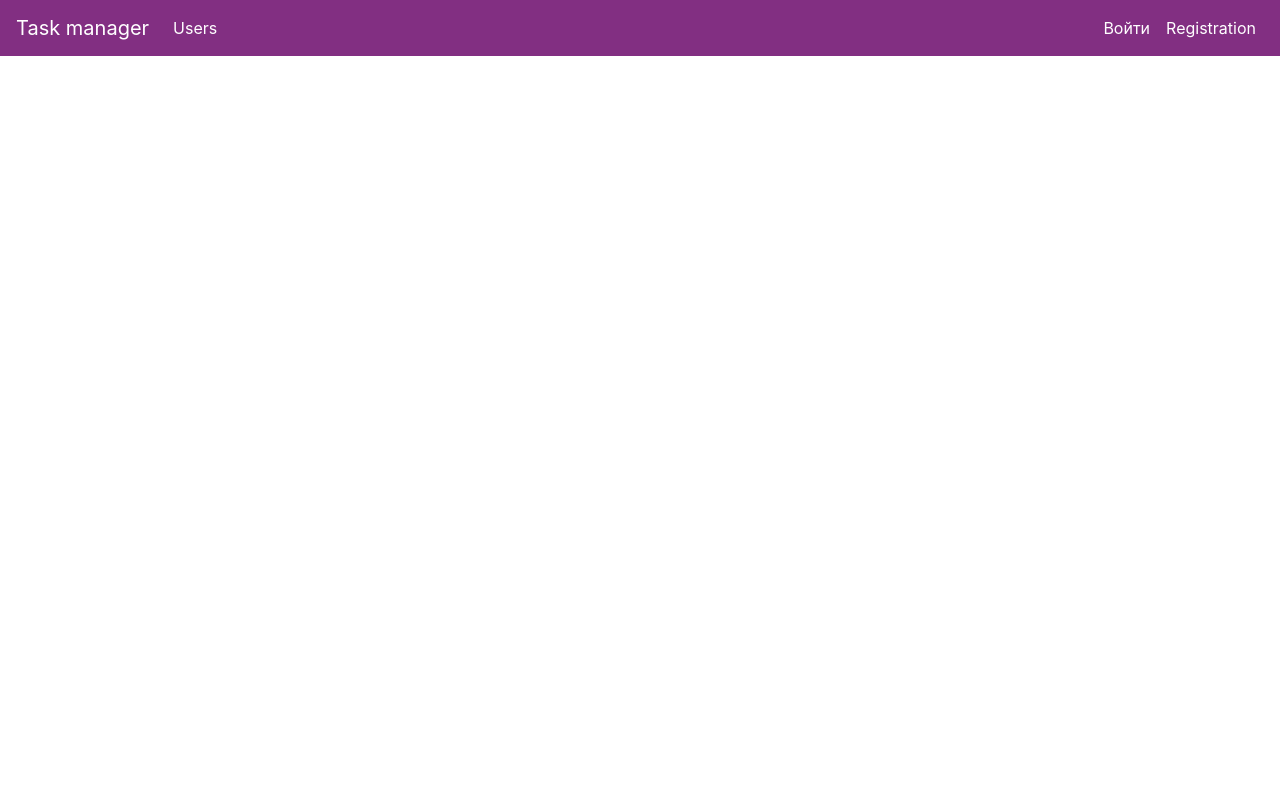
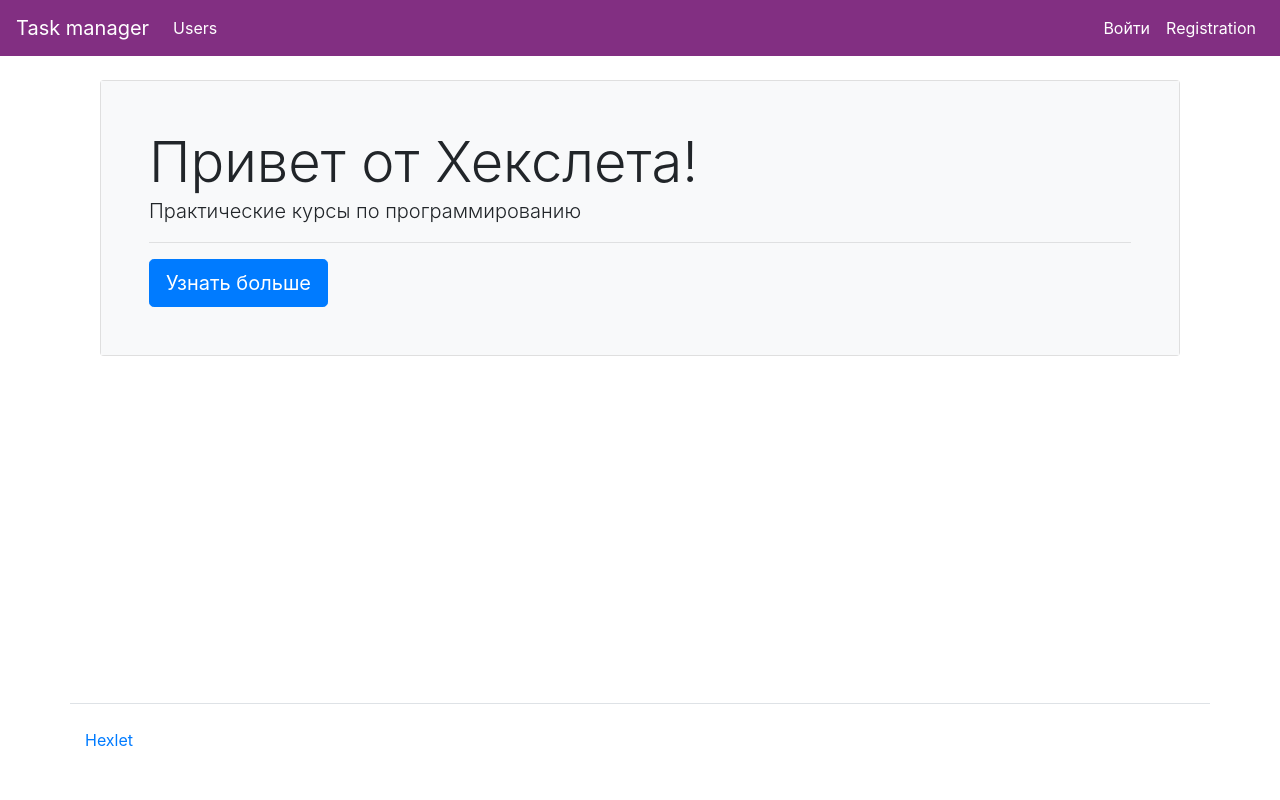
Before and after one commit to Valerii-Denisov/python-project-52, a Django app: page / in a window 1280 px wide. Run offline with Django 4.2, Linux system fonts and the light colour scheme; some libraries are stand-ins or nearby versions.

Commit message:
adding card

```diff
--- a/task_manager/templates/base.html
+++ b/task_manager/templates/base.html
@@ -16,26 +16,44 @@
     <title>{% translate "Task manager" %}</title>
 </head>
 
-<nav class="navbar navbar-expand-lg navbar-dark"
-     style="background-color: #822f82">
+<nav class="navbar navbar-expand-lg navbar-dark" style="background-color: #822f82">
+<body class="d-flex flex-column min-vh-100">
     <a class="navbar-brand" href="#">{% translate "Task manager" %}</a>
-  <button class="navbar-toggler" type="button" data-toggle="collapse" data-target="#navbarSupportedContent" aria-controls="navbarSupportedContent" aria-expanded="false" aria-label="Toggle navigation">
+    <button aria-controls="navbarSupportedContent" aria-expanded="false"
+            aria-label="Toggle navigation"
+            class="navbar-toggler"
+            data-target="#navbarSupportedContent" data-toggle="collapse"
+            type="button">
         <span class="navbar-toggler-icon"></span>
     </button>
 
     <div class="collapse navbar-collapse" id="navbarSupportedContent">
         <ul class="navbar-nav mr-auto">
             <li class="nav-item active">
-        <a class="nav-link" href="#">{% translate "Users" %} <span class="sr-only">(current)</span></a>
+                <a class="nav-link" href="#">{% translate "Users" %} <span
+                        class="sr-only">(current)</span></a>
             </li>
         </ul>
         <ul class="navbar-nav">
             <li class="nav-item active">
-        <a class="nav-link" href="#">{% translate "Log in" %} <span class="sr-only">(current)</span></a>
+                <a class="nav-link" href="#">{% translate "Log in" %} <span
+                        class="sr-only">(current)</span></a>
             </li>
             <li class="nav-item active">
-        <a class="nav-link" href="#">{% translate "Registration" %}<span class="sr-only">(current)</span></a>
+                <a class="nav-link" href="#">{% translate "Registration"%}<span
+                        class="sr-only">(current)</span></a>
             </li>
         </ul>
     </div>
 </nav>
+
+<div class="container wrapper flex-grow-1">
+    {% block content %}{% endblock %}
+</div>
+
+<footer>
+    <div class="container my-5 pt-4 border-top">
+        <a href="https://ru.hexlet.io" target="_blank">Hexlet</a>
+    </div>
+</footer>
+</body>
--- a/task_manager/templates/index.html
+++ b/task_manager/templates/index.html
@@ -1 +1,15 @@
 {% extends "base.html" %}
+
+{% block content %}
+<h1 class="my-4"></h1>
+<div class="container wrapper flex-grow-1">
+  <div class="card">
+    <div class="card-body p-5 bg-light">
+      <div class="display-4">Привет от Хекслета!</div>
+      <p class="lead">Практические курсы по программированию</p>
+      <hr>
+      <a class="btn btn-primary btn-lg" href="https://ru.hexlet.io">Узнать больше</a>
+    </div>
+  </div>
+</div>
+{% endblock %}
```
Lines whose indentation alone changed are shown as unchanged.
